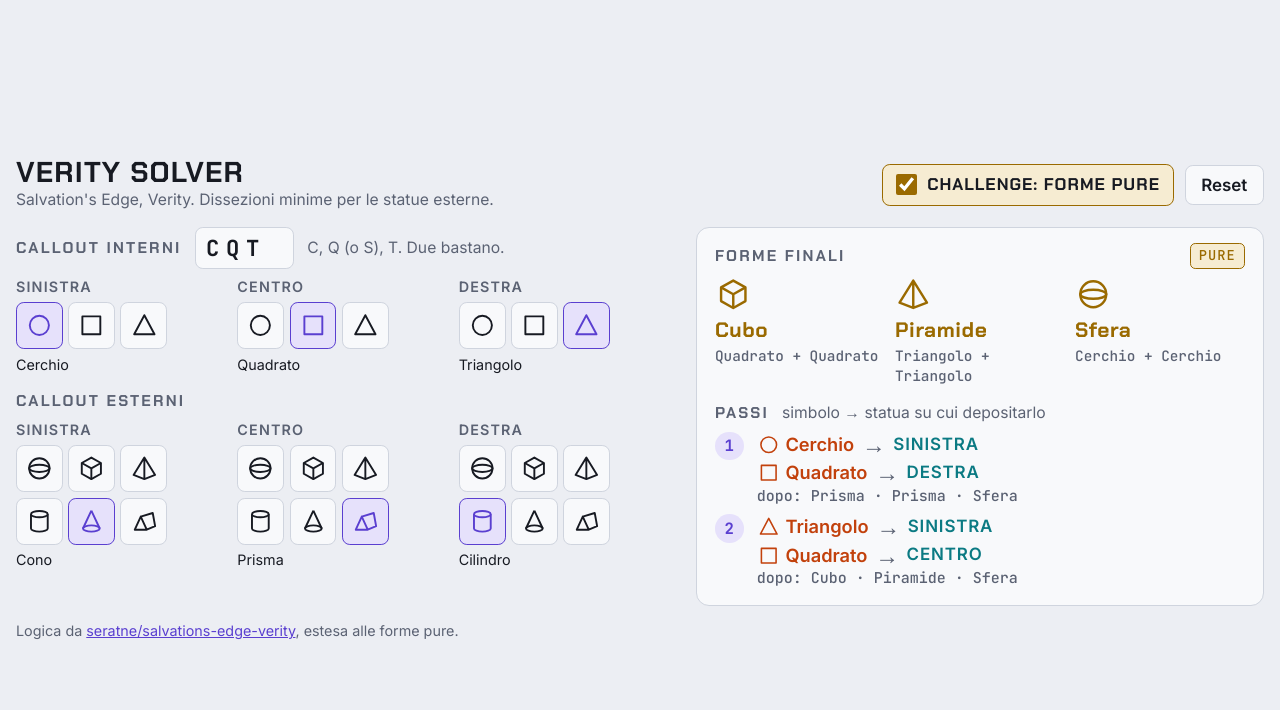
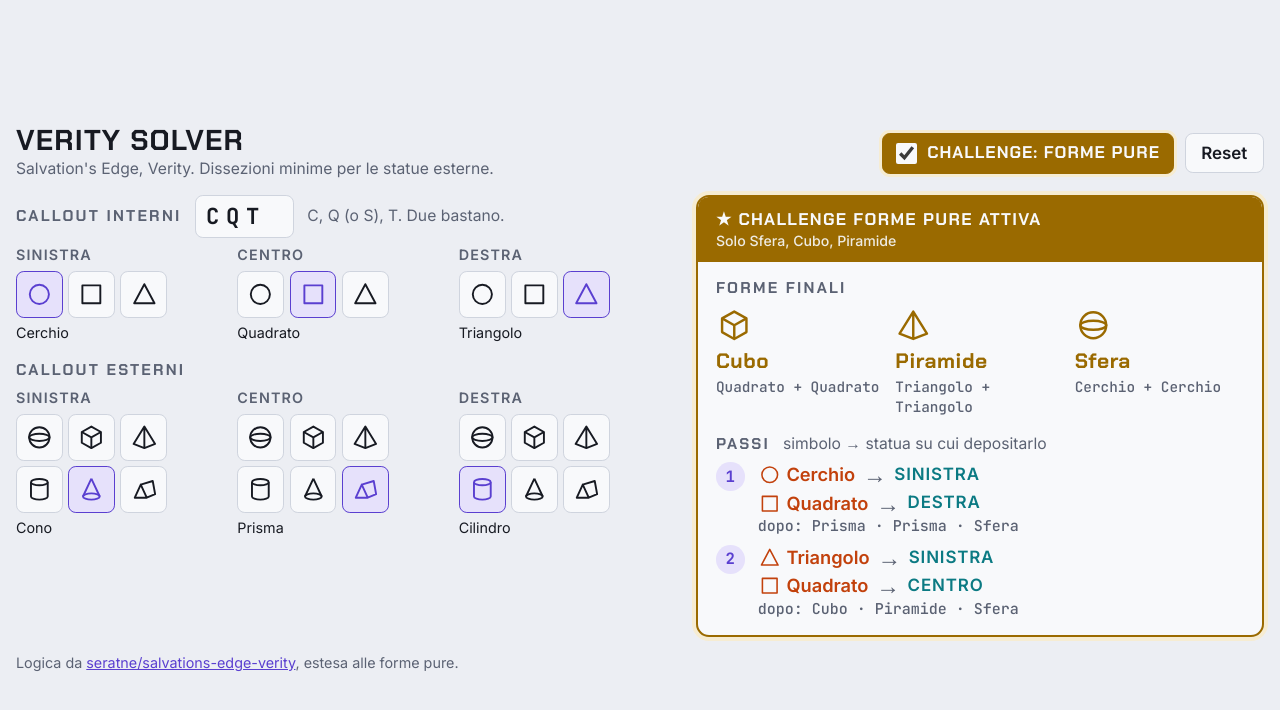
Before and after one commit to Zeldoor/VeritySolverChallenge, a plain HTML site: page index.html in a window 1280 px wide. Both pictures are taken after a click on the label "CHALLENGE: FORME PURE". Drawn offline with Linux system fonts and the light colour scheme.

Commit message:
Challenge attiva più evidente: toggle pieno, banner e bordo oro sul risultato
Co-Authored-By: Claude Opus 5.5 <noreply@anthropic.com>

```diff
--- a/index.html
+++ b/index.html
@@ -51,7 +51,13 @@ input[type=text]{font-family:var(--f-mono);font-size:1.0625rem;font-weight:700;l
 .btn{font:600 0.8125rem var(--f-body);border:1.5px solid var(--line);background:var(--panel);color:var(--fg);padding:0.4375rem 0.75rem;border-radius:0.375rem;cursor:pointer}
 .btn:hover{border-color:var(--muted)}
 .challenge{display:flex;gap:0.5rem;align-items:center;padding:0.375rem 0.625rem;border:1.5px solid var(--line);border-radius:0.375rem;background:var(--panel);cursor:pointer}
-.challenge.on{border-color:var(--gold);background:var(--gold-soft)}
+.challenge.on{border-color:var(--gold);background:var(--gold);box-shadow:0 0 0 3px var(--gold-soft)}
+.challenge.on b{color:var(--panel)}
+.challenge.on input{accent-color:var(--panel)}
+.result.ch{border-color:var(--gold);border-width:2px;box-shadow:0 0 0 4px var(--gold-soft)}
+.ch-banner{display:flex;flex-direction:column;align-items:flex-start;gap:0;margin:-.75rem -.875rem 0;padding:.5rem .875rem;border-radius:.5rem .5rem 0 0;
+  background:var(--gold);color:var(--panel);font-family:var(--f-display);font-weight:700;letter-spacing:.08em;text-transform:uppercase;font-size:.8125rem}
+.ch-banner small{font-family:var(--f-body);font-weight:500;letter-spacing:0;text-transform:none;opacity:.9}
 .challenge input{width:1rem;height:1rem;margin:0;accent-color:var(--gold);flex:none}
 .challenge b{font-family:var(--f-display);letter-spacing:.06em;text-transform:uppercase;font-size:0.8125rem}
 .result{border:1.5px solid var(--line);border-radius:0.625rem;background:var(--panel);padding:0.75rem 0.875rem;display:flex;flex-direction:column;gap:0.75rem;min-width:0}
@@ -73,7 +79,6 @@ ol.steps li::before{content:counter(s);font-family:var(--f-mono);font-weight:700
 .st-state{font-family:var(--f-mono);font-size:0.71875rem;color:var(--muted)}
 .msg{font-size:0.875rem;color:var(--muted)}
 .msg.err{color:var(--bad);font-weight:500}
-.tag{font-family:var(--f-mono);font-size:0.65625rem;letter-spacing:.08em;text-transform:uppercase;padding:2px 0.375rem;border-radius:0.25rem;background:var(--gold-soft);color:var(--gold);border:1px solid var(--gold)}
 footer{font-size:0.6875rem;color:var(--muted)}
 footer a{color:var(--accent)}
 @media (max-width:760px){
@@ -114,9 +119,10 @@ footer a{color:var(--accent)}
   </section>
   </div>
 
-  <div class="result" aria-live="polite">
+  <div class="result" id="result" aria-live="polite">
+    <div class="ch-banner" id="chBanner" hidden><span>★ Challenge forme pure attiva</span><small>Solo Sfera, Cubo, Piramide</small></div>
     <section>
-      <div class="row" style="justify-content:space-between"><h2>Forme finali</h2><span class="tag" id="pureTag" hidden>Pure</span></div>
+      <div class="row" style="justify-content:space-between"><h2>Forme finali</h2></div>
       <div class="lanes" id="finals"></div>
     </section>
     <section>
@@ -221,7 +227,8 @@ function renderResult(){
   const ch=state.challenge;
   $('chWrap').classList.toggle('on',ch);
   $('challenge').checked=ch;
-  $('pureTag').hidden=!ch;
+  $('chBanner').hidden=!ch;
+  $('result').classList.toggle('ch',ch);
   const ins=state.inside, out=state.outside;
   const insideOk=ins.every(Boolean)&&new Set(ins).size===3;
   const steps=$('steps'), finals=$('finals');
```
